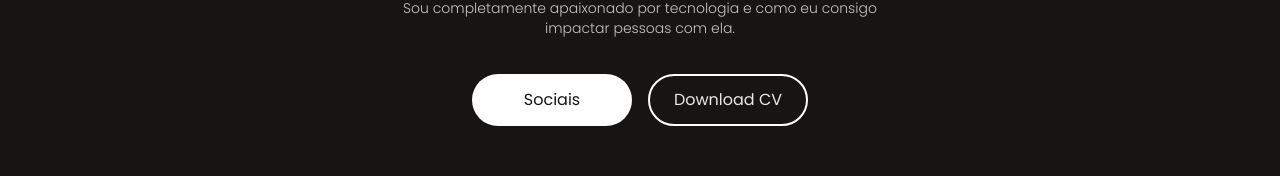
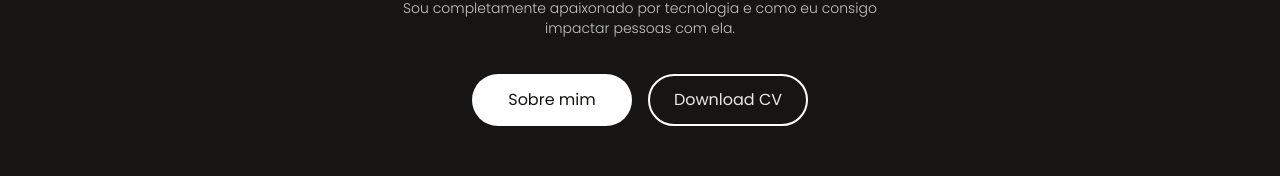
Before and after one commit to gctoledo/portfolio, a Next.js app: page / in a window 1280 px wide. Shown: the part 556-732 px from the top of the page. Built offline with nearby package versions, Linux system fonts and the light colour scheme.

Commit message:
fix: add correct button text

```diff
--- a/src/app/_components/AboutActions.tsx
+++ b/src/app/_components/AboutActions.tsx
@@ -23,7 +23,7 @@ const AboutActions = () => {
 
   return (
     <>
-      <Button onClick={openContactModal}>Sociais</Button>
+      <Button onClick={openContactModal}>Sobre mim</Button>
 
       <Button styleType="secondary" onClick={handleDownload}>
         Download CV
```
